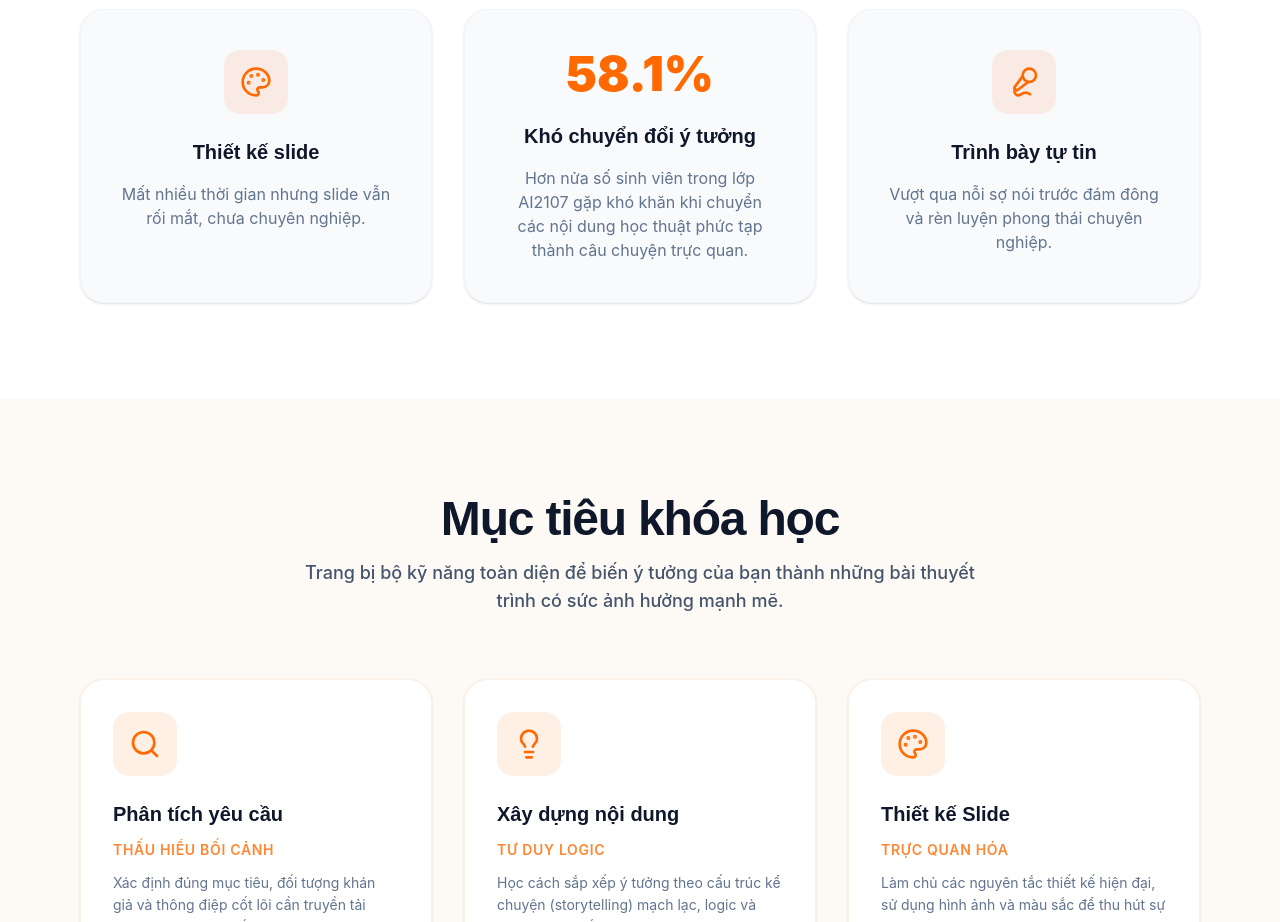
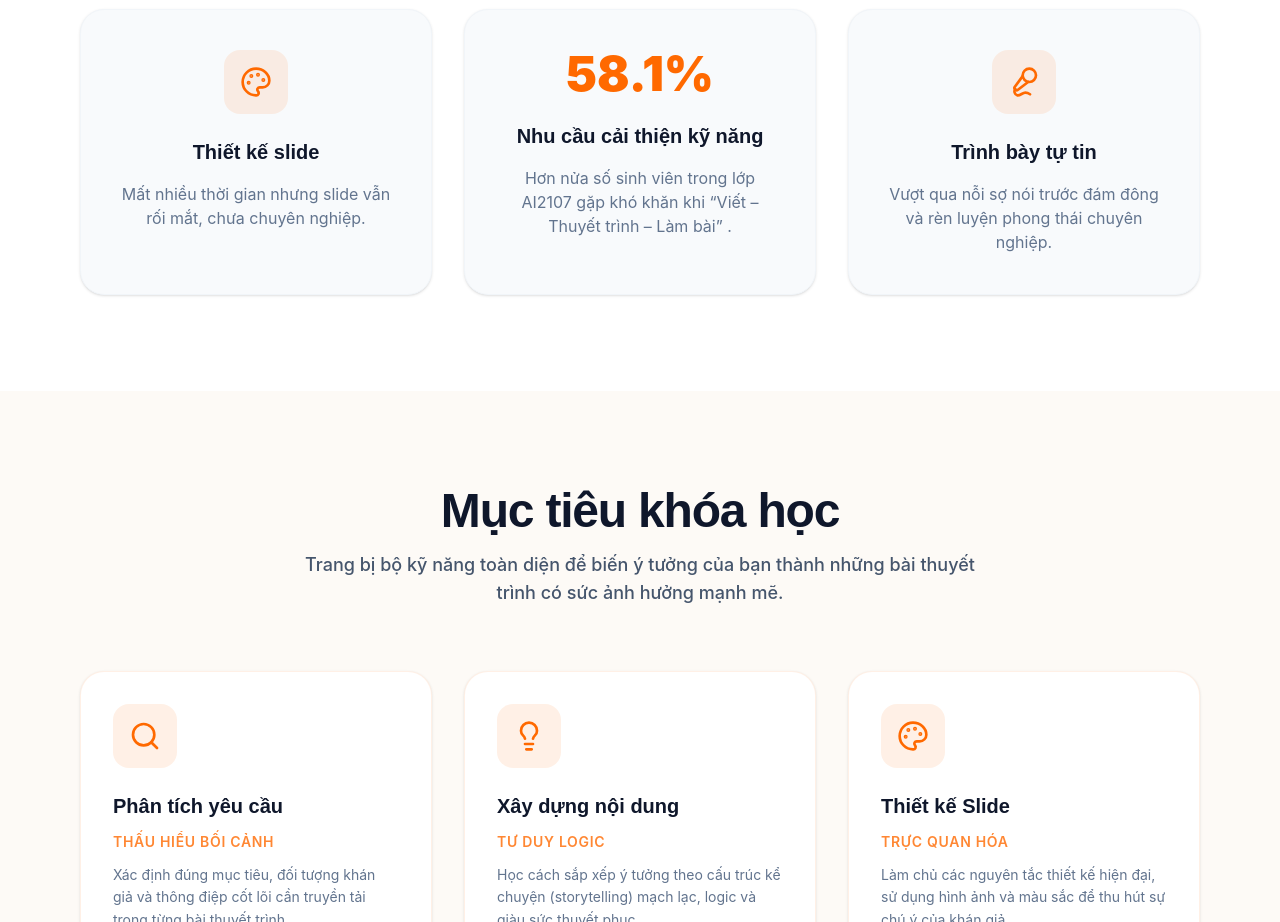
Before and after one commit to daiduong4112006-beep/bubu, a React (Vite) app: page / in a window 1280 px wide. Shown: the part 1080-2002 px from the top of the page. Built offline with nearby package versions, Linux system fonts and the light colour scheme.

Commit message:
Update App.tsx

```diff
--- a/src/App.tsx
+++ b/src/App.tsx
@@ -409,7 +409,7 @@ const WhySection = () => (
       <div className="grid md:grid-cols-3 gap-8">
         {[
           { icon: Palette, title: 'Thiết kế slide', desc: 'Mất nhiều thời gian nhưng slide vẫn rối mắt, chưa chuyên nghiệp.' },
-          { isStat: true, title: 'Khó chuyển đổi ý tưởng', desc: 'Hơn nửa số sinh viên trong lớp AI2107 gặp khó khăn khi chuyển các nội dung học thuật phức tạp thành câu chuyện trực quan.' },
+          { isStat: true, title: 'Nhu cầu cải thiện kỹ năng', desc: 'Hơn nửa số sinh viên trong lớp AI2107 gặp khó khăn khi “Viết – Thuyết trình – Làm bài” .' },
           { icon: Mic2, title: 'Trình bày tự tin', desc: 'Vượt qua nỗi sợ nói trước đám đông và rèn luyện phong thái chuyên nghiệp.' }
         ].map((item, idx) => (
           <motion.div
```
